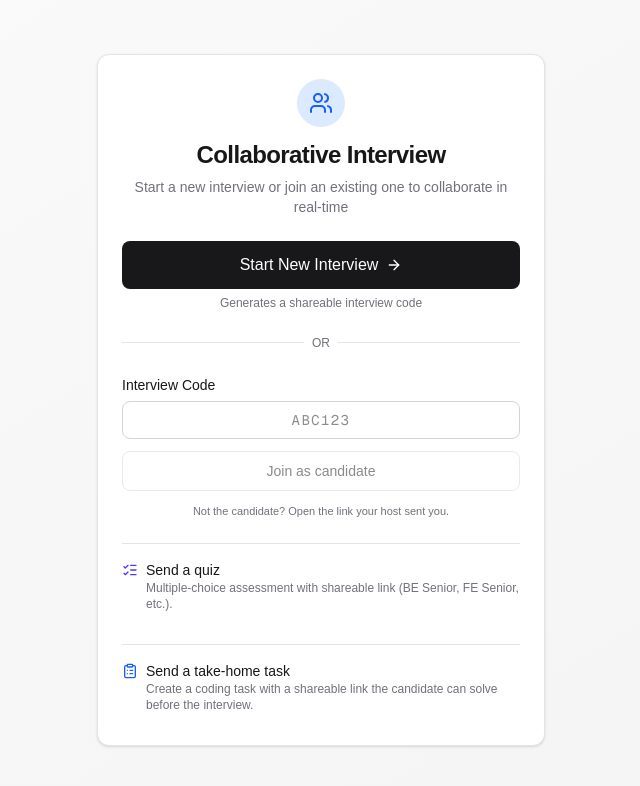
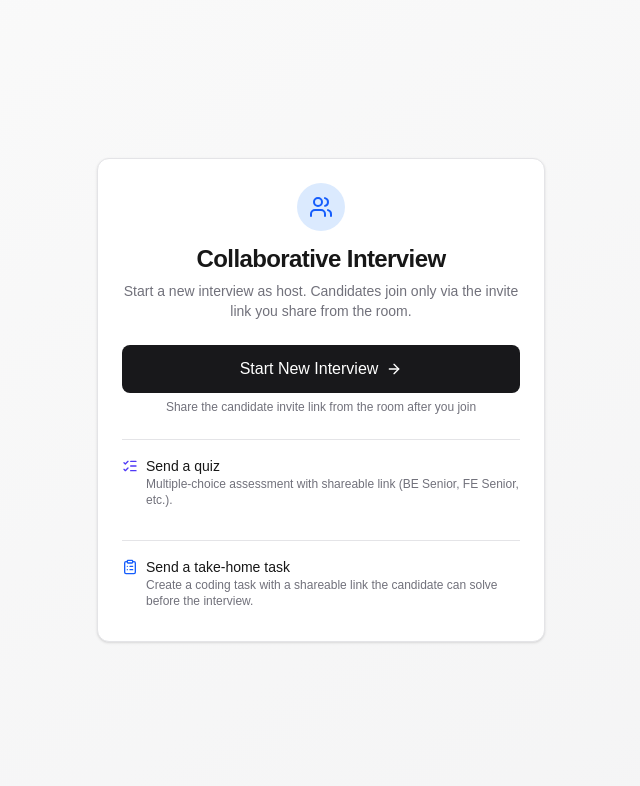
Before and after one commit to jovancvetkovic3006/interview-copilot, a Next.js app: page /interview in a window 1280 px wide. Shown: the top 786 px of the page, without its empty margins (319-959 px from the left). Built offline with nearby package versions, Linux system fonts and the light colour scheme.

Commit message:
Remove candidate join form from interview lobby.
Hosts start interviews from /interview only; candidates continue to join via /invite/CODE links shared from the room.

Co-authored-by: Cursor <cursoragent@cursor.com>

```diff
--- a/src/app/interview/page.tsx
+++ b/src/app/interview/page.tsx
@@ -1,6 +1,6 @@
 "use client";
 
-import React, { useState } from "react";
+import React from "react";
 import { useRouter } from "next/navigation";
 import Link from "next/link";
 import { Button } from "@/components/ui/button";
@@ -18,19 +18,10 @@ function generateRoomCode() {
 
 export default function InterviewLobbyPage() {
   const router = useRouter();
-  const [joinCode, setJoinCode] = useState("");
 
   const handleCreate = () => {
     const code = generateRoomCode();
     router.push(`/interview/${code}`);
-  };
-
-  const handleJoin = (e: React.FormEvent) => {
-    e.preventDefault();
-    if (joinCode.trim()) {
-      // Manual code entry routes through `/invite/CODE` so candidates never see a role label.
-      router.push(`/invite/${joinCode.trim().toUpperCase()}`);
-    }
   };
 
   return (
@@ -42,7 +33,7 @@ export default function InterviewLobbyPage() {
           </div>
           <CardTitle className="text-2xl font-bold">Collaborative Interview</CardTitle>
           <CardDescription>
-            Start a new interview or join an existing one to collaborate in real-time
+            Start a new interview as host. Candidates join only via the invite link you share from the room.
           </CardDescription>
         </CardHeader>
         <CardContent className="space-y-6">
@@ -52,38 +43,9 @@ export default function InterviewLobbyPage() {
               <ArrowRight className="h-4 w-4" />
             </Button>
             <p className="text-xs text-zinc-500 text-center mt-1.5">
-              Generates a shareable interview code
+              Share the candidate invite link from the room after you join
             </p>
           </div>
-
-          <div className="relative">
-            <div className="absolute inset-0 flex items-center">
-              <span className="w-full border-t border-zinc-200 dark:border-zinc-800" />
-            </div>
-            <div className="relative flex justify-center text-xs uppercase">
-              <span className="bg-white dark:bg-zinc-950 px-2 text-zinc-500">or</span>
-            </div>
-          </div>
-
-          <form onSubmit={handleJoin} className="space-y-3">
-            <div>
-              <label className="block text-sm font-medium mb-1.5">Interview Code</label>
-              <input
-                type="text"
-                value={joinCode}
-                onChange={(e) => setJoinCode(e.target.value.toUpperCase())}
-                className="w-full px-3 py-2 rounded-lg border border-zinc-300 dark:border-zinc-700 bg-white dark:bg-zinc-900 text-sm font-mono text-center tracking-widest focus:outline-none focus:ring-2 focus:ring-blue-500 uppercase"
-                placeholder="ABC123"
-                maxLength={6}
-              />
-            </div>
-            <Button type="submit" variant="outline" className="w-full" disabled={joinCode.trim().length < 4}>
-              Join as candidate
-            </Button>
-            <p className="text-[11px] text-zinc-500 text-center">
-              Not the candidate? Open the link your host sent you.
-            </p>
-          </form>
 
           <div className="pt-2 border-t border-zinc-200 dark:border-zinc-800">
             <Link
```
Also changed, not shown: 1 other file (tests, documents, lock files or other folders).
